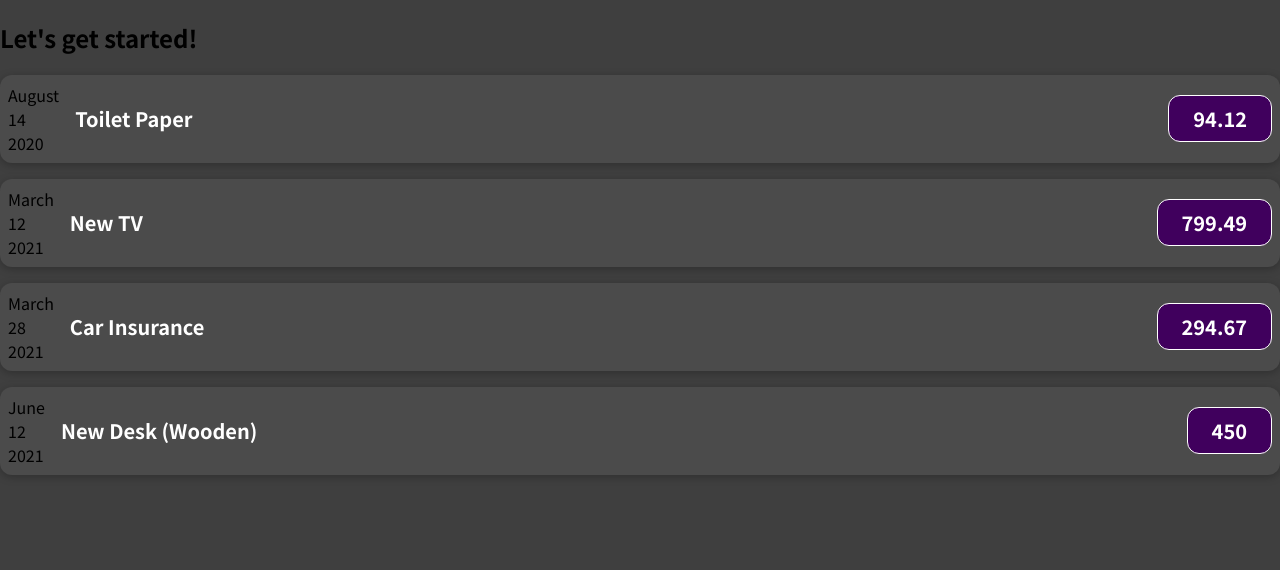
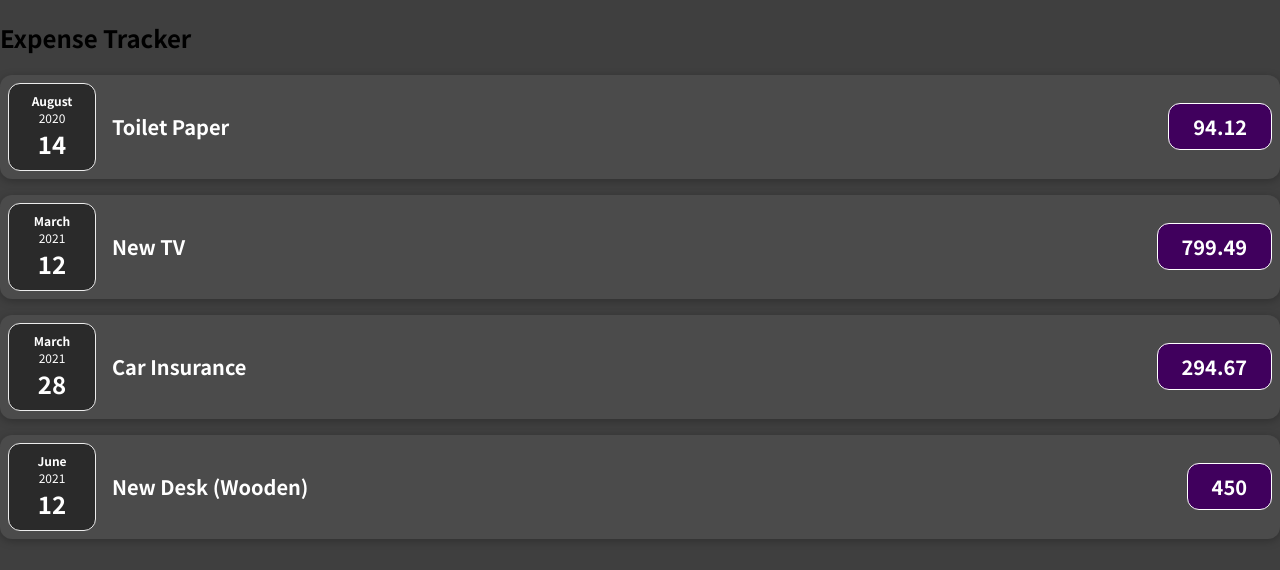
Before and after one commit to luciano-ilha/expense-tracker, a JavaScript app: page / in a window 1280 px wide. Shown: the top 570 px of the page. Built offline with nearby package versions, Linux system fonts and the light colour scheme.

Commit message:
Add ExpenseDate styles

```diff
--- a/src/App.js
+++ b/src/App.js
@@ -30,7 +30,7 @@ function App() {
 
   return (
     <div>
-      <h2>Let's get started!</h2>
+      <h2>Expense Tracker</h2>
       <ExpenseItem
         title={expenses[0].title}
         amount={expenses[0].amount}
--- a/src/components/ExpenseDate.css
+++ b/src/components/ExpenseDate.css
@@ -0,0 +1,26 @@
+.expense-date {
+  display: flex;
+  flex-direction: column;
+  width: 5.5rem;
+  height: 5.5rem;
+  border: 1px solid #ececec;
+  background-color: #2a2a2a;
+  color: white;
+  border-radius: 12px;
+  align-items: center;
+  justify-content: center;
+}
+
+.expense-date__month {
+  font-size: 0.75rem;
+  font-weight: bold;
+}
+
+.expense-date__year {
+  font-size: 0.75rem;
+}
+
+.expense-date__day {
+  font-size: 1.5rem;
+  font-weight: bold;
+}
--- a/src/components/ExpenseDate.js
+++ b/src/components/ExpenseDate.js
@@ -1,13 +1,15 @@
+import "./ExpenseDate.css";
+
 function ExpenseDate(props) {
   const month = props.date.toLocaleString("en-US", { month: "long" });
   const day = props.date.toLocaleString("en-US", { day: "2-digit" });
   const year = props.date.getFullYear();
 
   return (
-    <div>
-      <div>{month}</div>
-      <div>{day}</div>
-      <div>{year}</div>
+    <div className="expense-date">
+      <div className="expense-date__month">{month}</div>
+      <div className="expense-date__year">{year}</div>
+      <div className="expense-date__day">{day}</div>
     </div>
   );
 }
```
Also changed, not shown: 1 other file (tests, documents, lock files or other folders).
